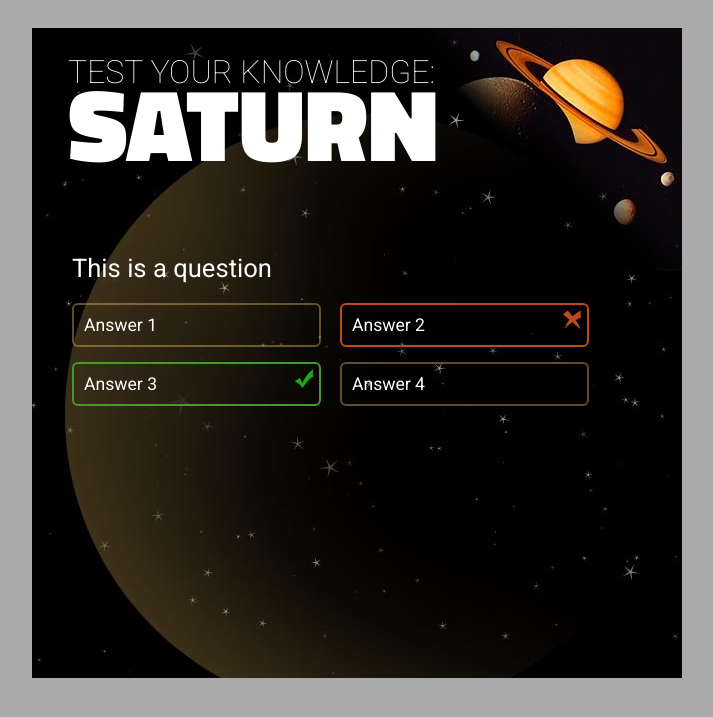
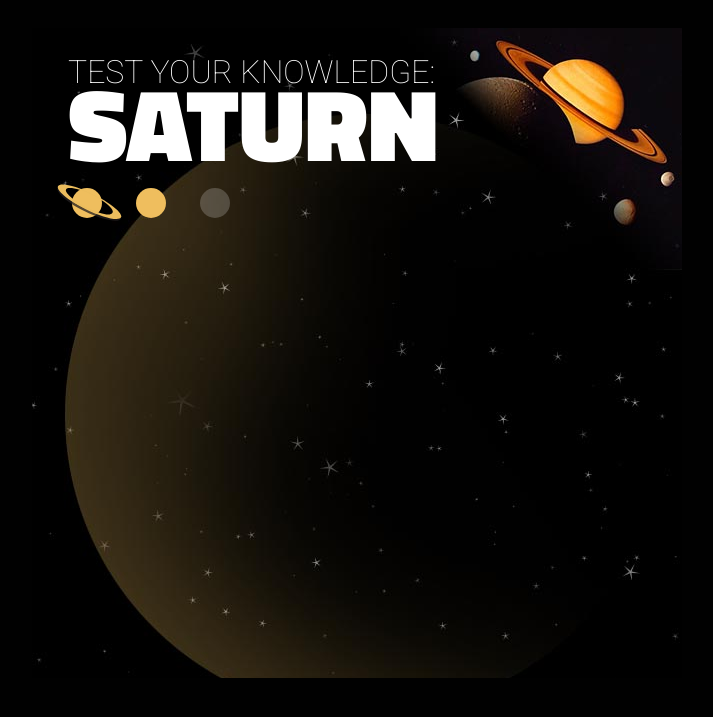
Before and after one commit to niyasc/Learning-Angular-JS, a PHP site: page / in a window 1280 px wide. Shown: the top 717 px of the page, without its empty margins (283-996 px from the left). Run offline with PHP 8.4, Linux system fonts and the light colour scheme.

Commit message:
UI design completed. Now it is angular

```diff
--- a/quiz/css/quiz.css
+++ b/quiz/css/quiz.css
@@ -1,6 +1,6 @@
 @import url(http://fonts.googleapis.com/css?family=Titillium+Web:900|Roboto:400,100);
 
-body { background-color: #aaa; padding: 20px; }
+body { background-color: #010101; padding: 20px; }
 
 #myQuiz {
   margin: auto;
@@ -50,6 +50,45 @@ body { background-color: #aaa; padding: 20px; }
   font-size: 3.2em;
   line-height: 65px;
 }
+/*Progress bar*/
+#myQuiz .progress {
+  width: 550px;
+  position: absolute;
+  top: 160px;
+  left: 40px;
+}
+#myQuiz .progress div {
+  position: relative;
+  display: inline-block;
+  height: 30px;
+  width: 30px;
+  margin-right: 30px;
+  border-radius: 50%;
+  background-color: rgba(255, 255, 255, .2);
+  transition: background-color 1s;
+}
+#myQuiz .progress div::after {
+  content: '';
+  display: block;
+  position: absolute;
+  top: -60px;
+  left: -15px;
+  width: 65px;
+  height: 40px;
+  background: url('../images/ring.svg') no-repeat 0px 0px;
+  transition: opacity 1s, top 1s;
+  opacity: 0;
+}
+#myQuiz .progress div.on,
+#myQuiz .progress div.answered {
+  background-color: #efbe5e;
+}
+
+#myQuiz .progress div.correct::after {
+  top: -5px;
+  opacity: 1;
+}
+
 /*Intro*/
 #myQuiz .intro {
   position: absolute;
@@ -67,7 +106,7 @@ body { background-color: #aaa; padding: 20px; }
   width: 550px;
   position: absolute;
   top: 225px;
-  left: 40px;
+  left: 660px;
 }
 #myQuiz .question .txt {
   font-size: 1.6em;
@@ -106,3 +145,59 @@ body { background-color: #aaa; padding: 20px; }
 #myQuiz .question .ans.correct::after {
   background-image: url('../images/icon_correct.svg');
 }
+#myQuiz .question.unanswered .ans{
+  cursor: pointer;
+}
+
+#myQuiz .question.unanswered .ans:hover {
+  background-color: rgba(238, 189, 102, 0.2);
+}
+#myQuiz .question.answered .ans{
+  cursor: default;
+}
+
+#myQuiz .feedback {
+  color: #efbe5e;
+  margin-top: 10px;
+  transition: opacity 1.5s, margin-top 1.5s;
+  visibility: hidden;
+  opacity: 0;
+}
+#myQuiz .feedback .btn {
+  margin-top: 5px;
+}
+#myQuiz .feedback strong {
+  color: #fff;
+}
+#myQuiz .answered .feedback {
+  visibility: visible;
+  opacity: 1;
+  margin-top: 15px;
+}
+
+/*Results*/
+#myQuiz .results {
+  position: absolute;
+  top: 225px;
+  left: 660px;
+  width: 550px;
+}
+
+#myQuiz .results .share {
+  margin-top: 40px;
+}
+#myQuiz .results .share a.btn {
+  margin-right: 20px;
+  padding: 9px 15px 8px 42px;
+  background-repeat: no-repeat;
+  background-position: 10px 5px;
+  background-size: 25px 25px;
+}
+#myQuiz .results .share a.btn.email {
+  background-color: #f0a121;
+  background-image: url('../images/icon_email.svg');
+}
+#myQuiz .results .share a.btn.twitter {
+  background-color: #59adeb;
+  background-image: url('../images/icon_twitter.svg');
+}
--- a/quiz/index.html
+++ b/quiz/index.html
@@ -9,21 +9,38 @@
 <body>
 	<div id="myQuiz">
 		<h1>Test Your Knowledge: <span>Saturn</span></h1>
-		<div class="progress"></div>
+		<div class="progress">
+			<div class="answered correct"></div>
+			<div class="on"></div>
+			<div></div>
+		</div>
 		<div class="intro">
 			<h2>Welcome</h2>
 			<p>Click begin to test your knowledge of Saturn</p>
 			<p class="btn">Begin</p>
 		</div>
-		<div class="question">
+		<div class="question answered">
 			<p class="txt">This is a question</p>
 			<p class="ans">Answer 1</p>
-			<p class="ans selected">Answer 2</p>
-			<p class="ans correct">Answer 3</p>
+			<p class="ans">Answer 2</p>
+			<p class="ans">Answer 3</p>
 			<p class="ans">Answer 4</p>
-			<div class="feedback"></div>
+			<div class="feedback">
+				<p>You're <strong>correct</strong></p>
+				<p>Oops!! That is not correct</p>
+				<p>Additional feedback</p>
+				<div class="btn">Continue</div>
+			</div>
 		</div>
-		<div class="results"></div>
+		<div class="results">
+			<h3>Results</h3>
+			<p>You scored X% by correctly answering X of total X questions</p>
+			<p>Use the links below to challenge your friends</p>
+			<div class="share">
+				<a class="btn email" href="#">Email</a>
+				<a class="btn twitter" href="#">Tweet</a>
+			</div>
+		</div>
 	</div>
 </body>
 </html>
```
